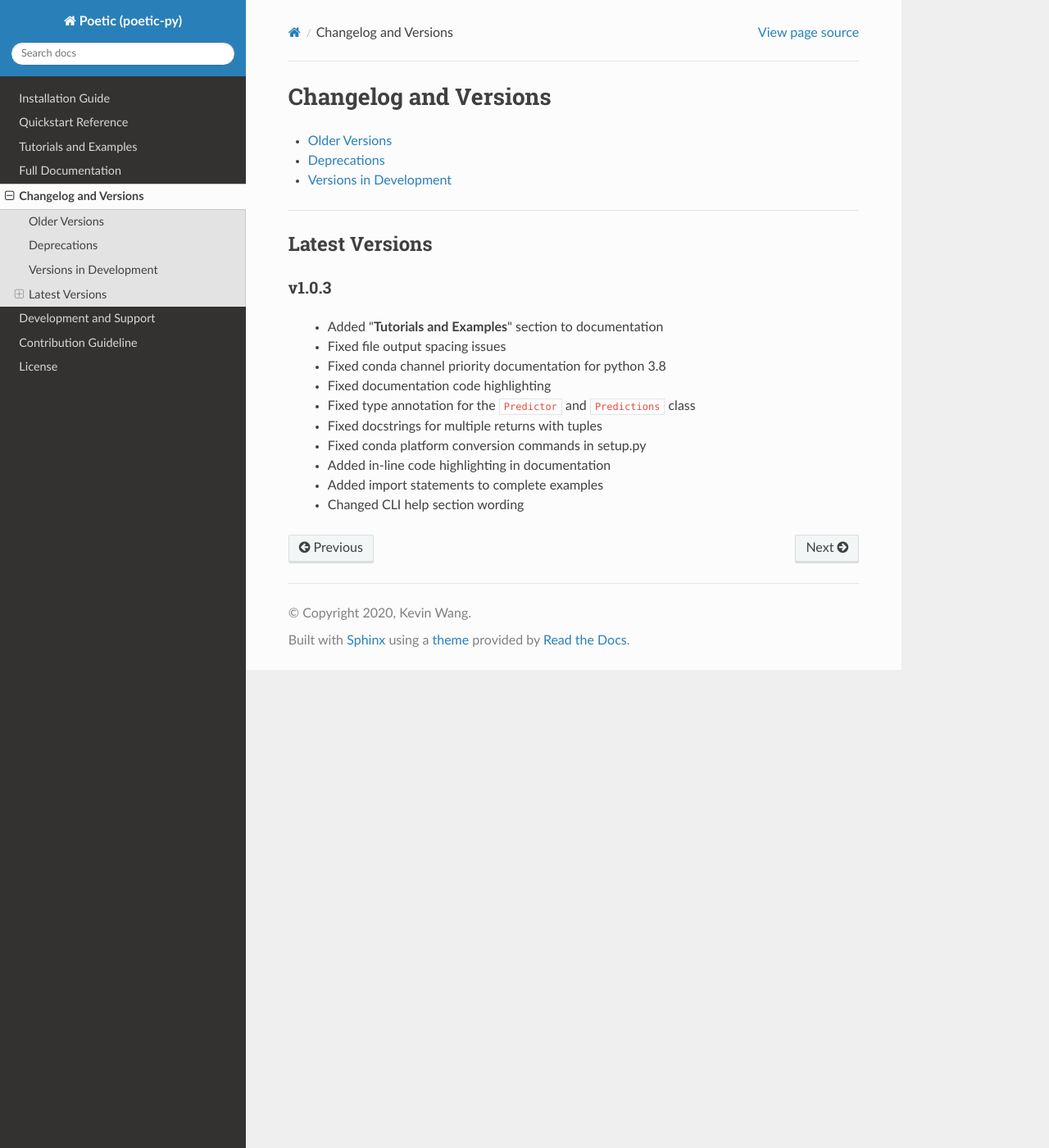
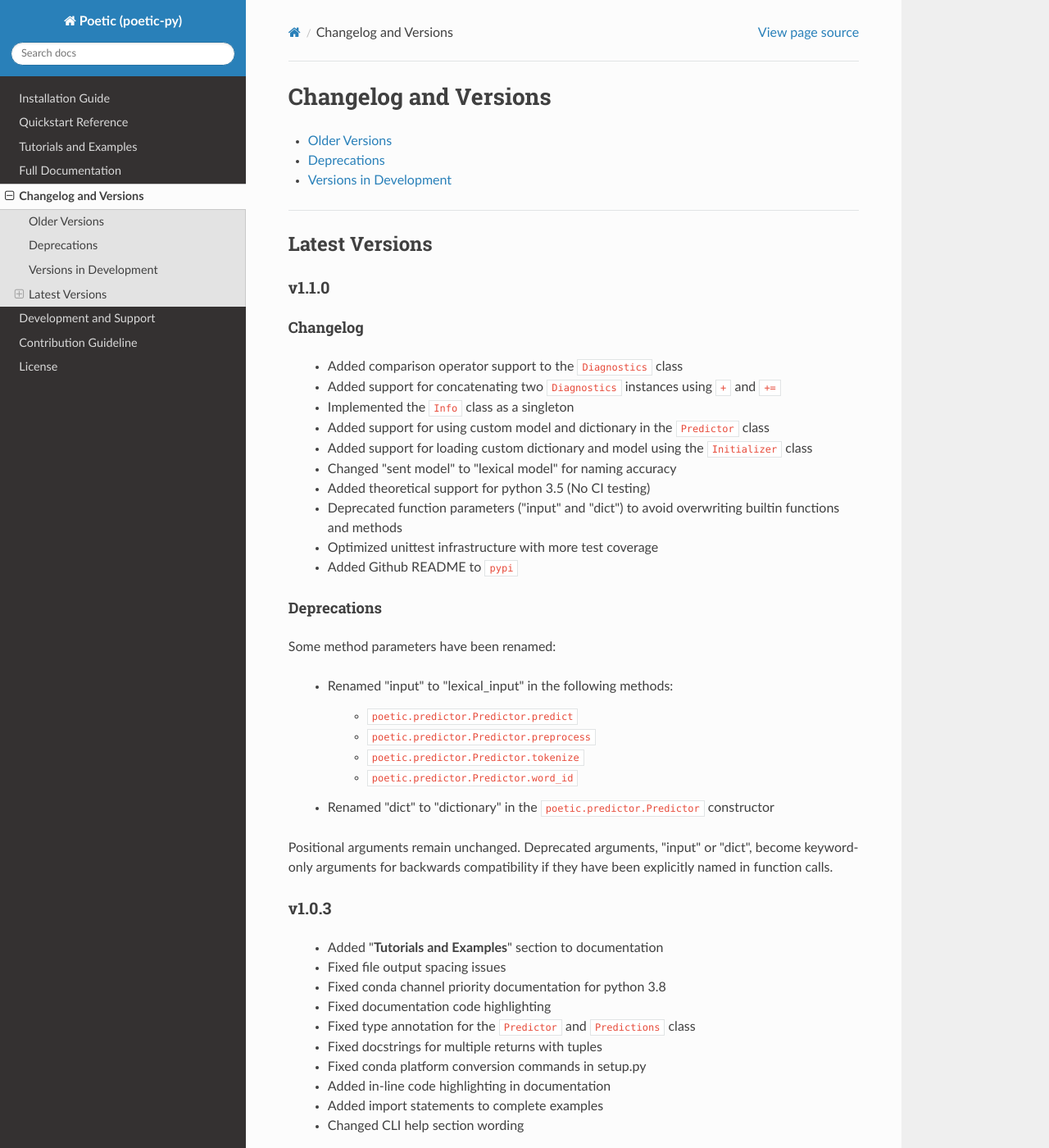
Before and after one commit to kevin931/poetic, a Sphinx documentation site: the page built from docs/source/change/index.rst, in a window 1280 px wide and 1400 px high. Shown: the whole window at 82% size. Built offline with Sphinx 7.4.7 and the Read the Docs theme 2.0.0, drawn with Linux system fonts in a browser that asks for light colours.

Commit message:
Updated changelog for release
The changelog on documentation and README are updated for the latest release.

```diff
--- a/docs/source/change/index.rst
+++ b/docs/source/change/index.rst
@@ -14,6 +14,41 @@ Changelog and Versions
 Latest Versions
 ****************
 
+v1.1.0
+--------
+
+Changelog
+~~~~~~~~~~
+
+    - Added comparison operator support to the ``Diagnostics`` class
+    - Added support for concatenating two ``Diagnostics`` instances using ``+`` and ``+=``
+    - Implemented the ``Info`` class as a singleton
+    - Added support for using custom model and dictionary in the ``Predictor`` class
+    - Added support for loading custom dictionary and model using the ``Initializer`` class
+    - Changed "sent model" to "lexical model" for naming accuracy
+    - Added theoretical support for python 3.5 (No CI testing)
+    - Deprecated function parameters ("input" and "dict") to avoid overwriting builtin functions and methods
+    - Optimized unittest infrastructure with more test coverage
+    - Added Github README to ``pypi``
+
+Deprecations
+~~~~~~~~~~~~~
+
+Some method parameters have been renamed:
+
+    - Renamed "input" to "lexical_input" in the following methods:
+
+        - ``poetic.predictor.Predictor.predict``
+        - ``poetic.predictor.Predictor.preprocess``
+        - ``poetic.predictor.Predictor.tokenize``
+        - ``poetic.predictor.Predictor.word_id``
+
+    - Renamed "dict" to "dictionary" in the ``poetic.predictor.Predictor`` constructor
+
+Positional arguments remain unchanged. Deprecated arguments, "input" or "dict", become
+keyword-only arguments for backwards compatibility if they have been explicitly named in
+function calls.
+
 v1.0.3
 ---------
 
```
Also changed, not shown: README.md (+29 -11 lines), docs/source/change/development.rst (+2 -35 lines).
